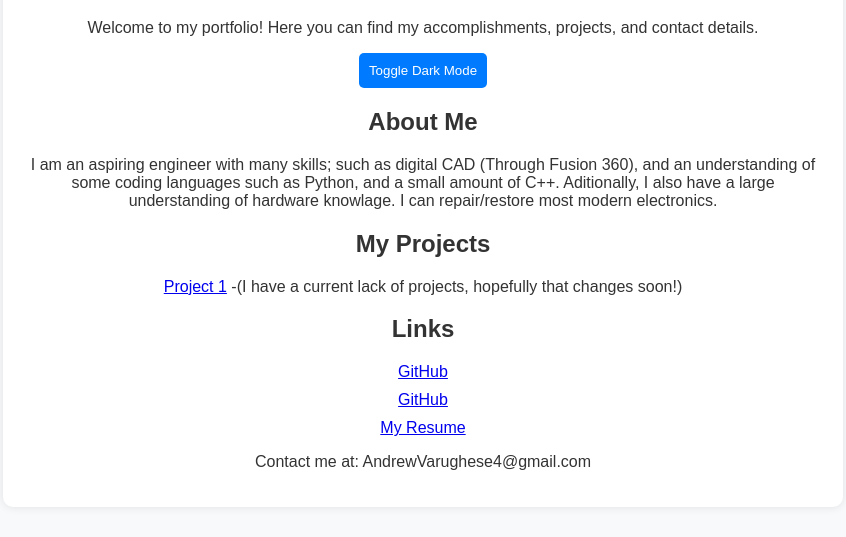
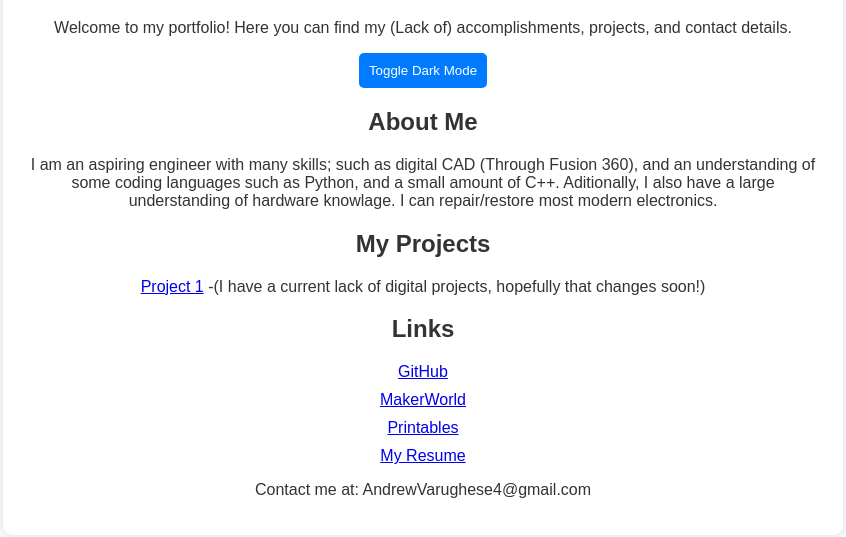
Before and after one commit to AndrewV28/MyFirstWebsite, a plain HTML site: page index.html in a window 1280 px wide. Shown: the part 279-816 px from the top of the page, without its empty margins (217-1063 px from the left). Drawn offline with Linux system fonts and the light colour scheme; a script that the page names is missing.

Commit message:
Update index.html

```diff
--- a/index.html
+++ b/index.html
@@ -12,7 +12,7 @@
         <header>
             <img src="profile.jpg" alt="Your Profile Picture" class="profile-pic">
             <h1 id="name">Andrew V</h1>
-            <p>Welcome to my portfolio! Here you can find my accomplishments, projects, and contact details.</p>
+            <p>Welcome to my portfolio! Here you can find my (Lack of) accomplishments, projects, and contact details.</p>
             <button onclick="toggleDarkMode()">Toggle Dark Mode</button>
         </header>
 
@@ -24,7 +24,7 @@
         <section id="projects">
             <h2>My Projects</h2>
             <ul>
-                <li><a href="#">Project 1</a> -(I have a current lack of projects, hopefully that changes soon!)</li>
+                <li><a href="#">Project 1</a> -(I have a current lack of digital projects, hopefully that changes soon!)</li>
             </ul>
         </section>
 
@@ -32,7 +32,8 @@
             <h2>Links</h2>
             <ul>
                 <li><a href="https://github.com/AndrewV28" target="_blank">GitHub</a></li>
-                <li><a href="https://github.com/AndrewV28" target="_blank">GitHub</a></li>
+                <li><a href="https://makerworld.com/en/@andrewvarughese" target="_blank">MakerWorld</a></li>
+                <li><a href="https://www.printables.com/@AndrewVarugh_3100351" target="_blank">Printables</a></li>
                 <li><a href="https://docs.google.com/document/d/1HnD3nEgoXKJczD9O211TPA6uX5fjcJaw0_wL_CY-efQ/edit?tab=t.0" target="_blank">My Resume</a></li>
             </ul>
         </section>
```
